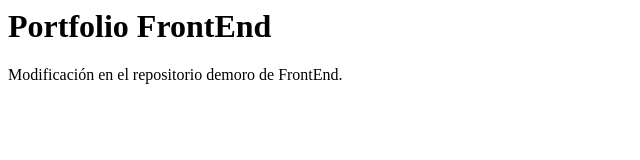
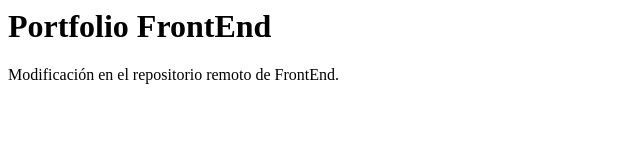
Before and after one commit to martinemarquez/portfolio-frontend, a plain HTML site: page index.html in a window 1280 px wide. Shown: the full height of the page, 0-640 px from the left. Drawn offline with Linux system fonts and the light colour scheme.

Commit message:
Update index.html

```diff
--- a/index.html
+++ b/index.html
@@ -1,4 +1,4 @@
 <h1>
    Portfolio FrontEnd
 </h1>
-<p>Modificación en el repositorio demoro de FrontEnd.</p>
+<p>Modificación en el repositorio remoto de FrontEnd.</p>
```
